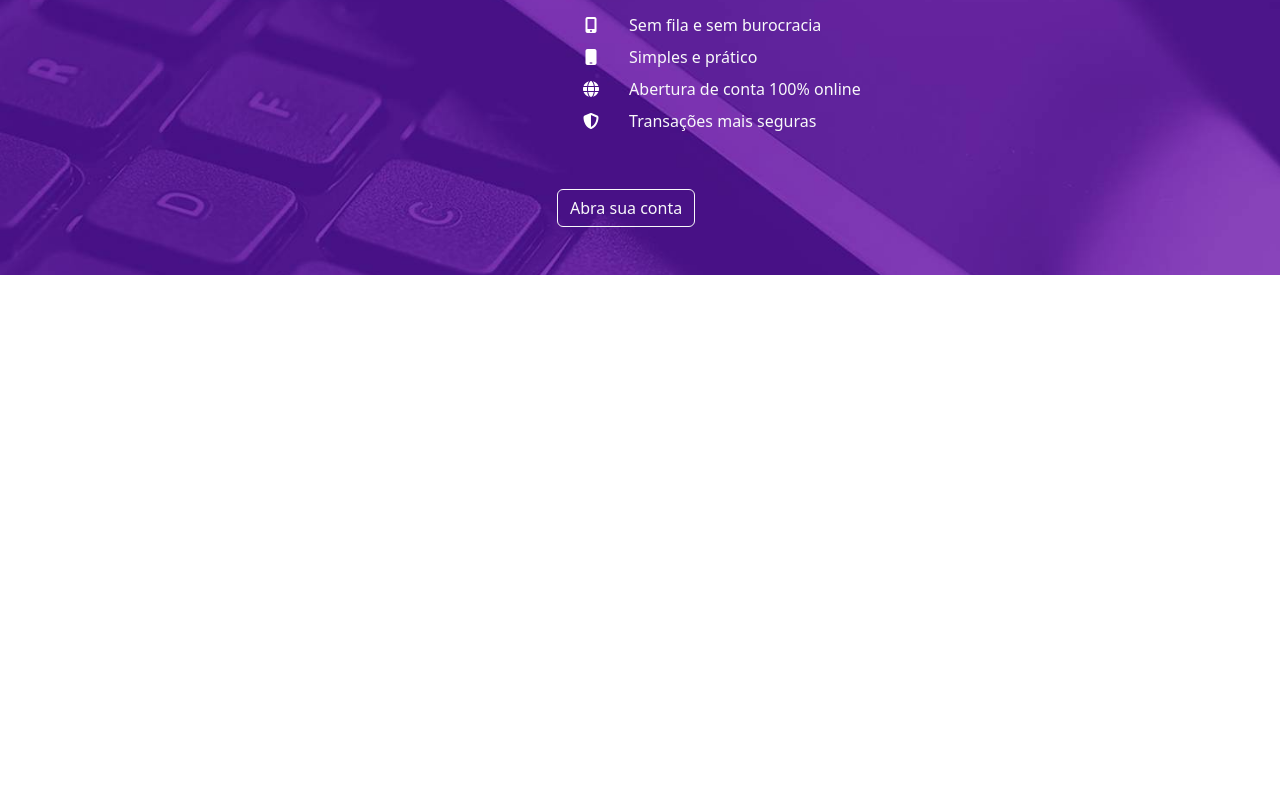
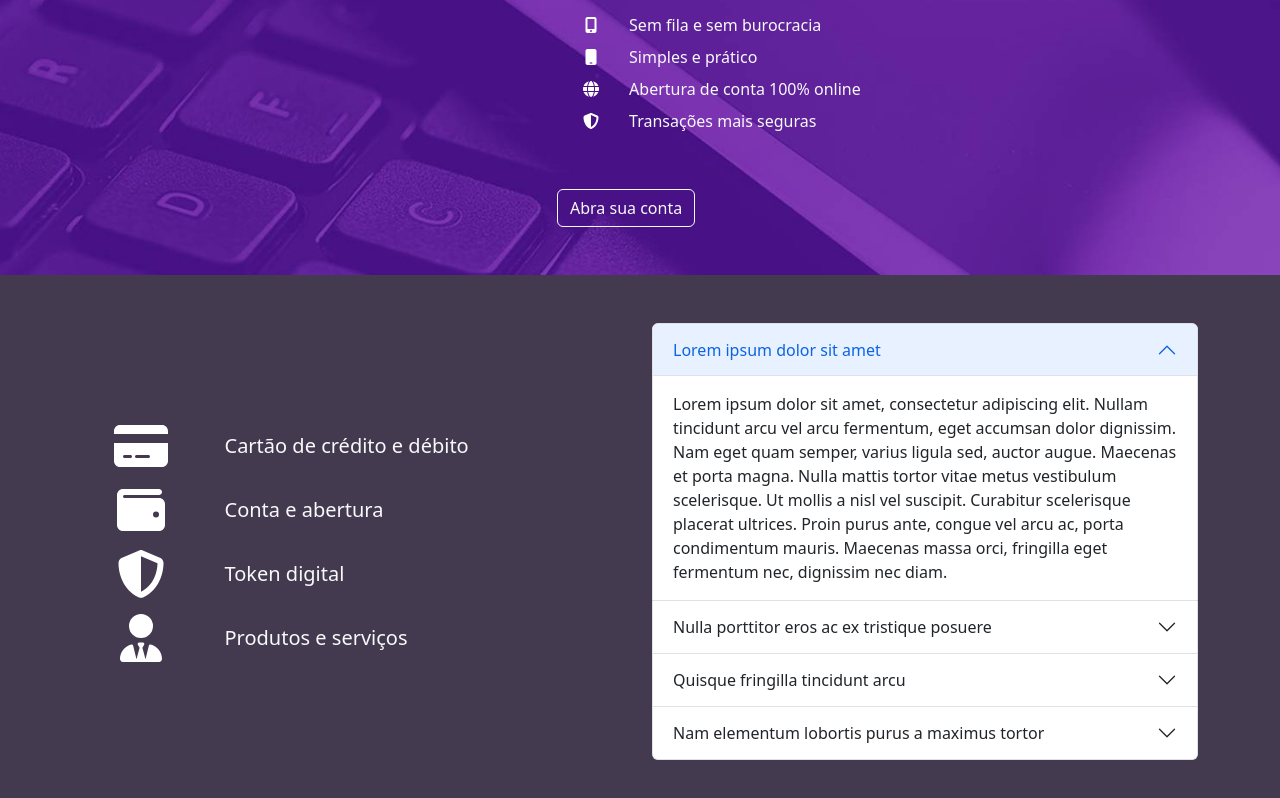
Before and after one commit to noamhenrique/magbank2022, a React (Create React App) app: page / in a window 1280 px wide. Shown: the part 1987-2785 px from the top of the page. Before the commit the page ends 2262 px from the top, so only its background shows below. Built offline with nearby package versions, Linux system fonts and the light colour scheme.

Commit message:
yip feat(Faq): adjusting the accordion and functionality

```diff
--- a/src/App.js
+++ b/src/App.js
@@ -4,6 +4,7 @@
 import CardList from "./components/CardList";
 import CenteredButton from "./components/CenteredButton";
 import Institutional from "./components/Institutional";
+import Faq from "./components/Faq";
 import "./App.scss";
 
 import posts from "./data/posts";
@@ -18,6 +19,7 @@
     <CenteredButton>Abra sua conta</CenteredButton>
 
     <Institutional />
+    <Faq />
   </div>
 );
 
--- a/src/_variables.scss
+++ b/src/_variables.scss
@@ -1,2 +1,4 @@
 $color-primary: #8c00b2;
 $color-secondary: #f05656;
+$color-faq-backgroud: #443a50;
+$color-faq-header: #3b2e4a;
--- /dev/null
+++ b/src/components/Faq.js
@@ -0,0 +1,133 @@
+import { Container, Row, Col } from "react-bootstrap";
+import IconText from "./IconText";
+import { FontAwesomeIcon } from "@fortawesome/react-fontawesome";
+import {
+  faCreditCard,
+  faWallet,
+  faShieldAlt,
+  faUserTie,
+} from "@fortawesome/free-solid-svg-icons";
+import Accordion from "react-bootstrap/Accordion";
+
+import "./Faq.scss";
+
+const Faq = () => (
+  <section className="faq text-light">
+    <Container className="py-5">
+      <Row className="d-flex align-items-center justify-items-center">
+        <Col className="d-lg-none mb-5" xs={12}>
+          <Row>
+            <Col className="d-flex justify-content-center">
+              <FontAwesomeIcon icon={faCreditCard} size="2x" />
+            </Col>
+            <Col className="d-flex justify-content-center">
+              <FontAwesomeIcon icon={faWallet} size="2x" />
+            </Col>
+            <Col className="d-flex justify-content-center">
+              <FontAwesomeIcon icon={faShieldAlt} size="2x" />
+            </Col>
+            <Col className="d-flex justify-content-center">
+              <FontAwesomeIcon icon={faUserTie} size="2x" />
+            </Col>
+          </Row>
+        </Col>
+        <Col className="d-none d-lg-block">
+          <IconText
+            icon={faCreditCard}
+            size={3}
+            className="mb-3"
+            textClassName="lead"
+            color="#FFF"
+          >
+            Cartão de crédito e débito
+          </IconText>
+          <IconText
+            icon={faWallet}
+            size={3}
+            className="mb-3"
+            textClassName="lead"
+            color="#FFF"
+          >
+            Conta e abertura
+          </IconText>
+          <IconText
+            icon={faShieldAlt}
+            size={3}
+            className="mb-3"
+            textClassName="lead"
+            color="#FFF"
+          >
+            Token digital
+          </IconText>
+          <IconText icon={faUserTie} size={3} textClassName="lead" color="#FFF">
+            Produtos e serviços
+          </IconText>
+        </Col>
+        <Col>
+          <Accordion defaultActiveKey="0">
+            <Accordion.Item eventKey="0">
+              <Accordion.Header>Lorem ipsum dolor sit amet</Accordion.Header>
+              <Accordion.Body>
+                Lorem ipsum dolor sit amet, consectetur adipiscing elit. Nullam
+                tincidunt arcu vel arcu fermentum, eget accumsan dolor
+                dignissim. Nam eget quam semper, varius ligula sed, auctor
+                augue. Maecenas et porta magna. Nulla mattis tortor vitae metus
+                vestibulum scelerisque. Ut mollis a nisl vel suscipit. Curabitur
+                scelerisque placerat ultrices. Proin purus ante, congue vel arcu
+                ac, porta condimentum mauris. Maecenas massa orci, fringilla
+                eget fermentum nec, dignissim nec diam.
+              </Accordion.Body>
+            </Accordion.Item>
+            <Accordion.Item eventKey="1">
+              <Accordion.Header>
+                Nulla porttitor eros ac ex tristique posuere
+              </Accordion.Header>
+              <Accordion.Body>
+                Lorem ipsum dolor sit amet, consectetur adipiscing elit. Nullam
+                tincidunt arcu vel arcu fermentum, eget accumsan dolor
+                dignissim. Nam eget quam semper, varius ligula sed, auctor
+                augue. Maecenas et porta magna. Nulla mattis tortor vitae metus
+                vestibulum scelerisque. Ut mollis a nisl vel suscipit. Curabitur
+                scelerisque placerat ultrices. Proin purus ante, congue vel arcu
+                ac, porta condimentum mauris. Maecenas massa orci, fringilla
+                eget fermentum nec, dignissim nec diam.
+              </Accordion.Body>
+            </Accordion.Item>
+            <Accordion.Item eventKey="2">
+              <Accordion.Header>
+                Quisque fringilla tincidunt arcu
+              </Accordion.Header>
+              <Accordion.Body>
+                Lorem ipsum dolor sit amet, consectetur adipiscing elit. Nullam
+                tincidunt arcu vel arcu fermentum, eget accumsan dolor
+                dignissim. Nam eget quam semper, varius ligula sed, auctor
+                augue. Maecenas et porta magna. Nulla mattis tortor vitae metus
+                vestibulum scelerisque. Ut mollis a nisl vel suscipit. Curabitur
+                scelerisque placerat ultrices. Proin purus ante, congue vel arcu
+                ac, porta condimentum mauris. Maecenas massa orci, fringilla
+                eget fermentum nec, dignissim nec diam.
+              </Accordion.Body>
+            </Accordion.Item>
+            <Accordion.Item eventKey="3">
+              <Accordion.Header>
+                Nam elementum lobortis purus a maximus tortor
+              </Accordion.Header>
+              <Accordion.Body>
+                Lorem ipsum dolor sit amet, consectetur adipiscing elit. Nullam
+                tincidunt arcu vel arcu fermentum, eget accumsan dolor
+                dignissim. Nam eget quam semper, varius ligula sed, auctor
+                augue. Maecenas et porta magna. Nulla mattis tortor vitae metus
+                vestibulum scelerisque. Ut mollis a nisl vel suscipit. Curabitur
+                scelerisque placerat ultrices. Proin purus ante, congue vel arcu
+                ac, porta condimentum mauris. Maecenas massa orci, fringilla
+                eget fermentum nec, dignissim nec diam.
+              </Accordion.Body>
+            </Accordion.Item>
+          </Accordion>
+        </Col>
+      </Row>
+    </Container>
+  </section>
+);
+
+export default Faq;
--- /dev/null
+++ b/src/components/Faq.scss
@@ -0,0 +1,5 @@
+@import "../variables";
+
+.faq {
+  background-color: $color-faq-backgroud;
+}
```
